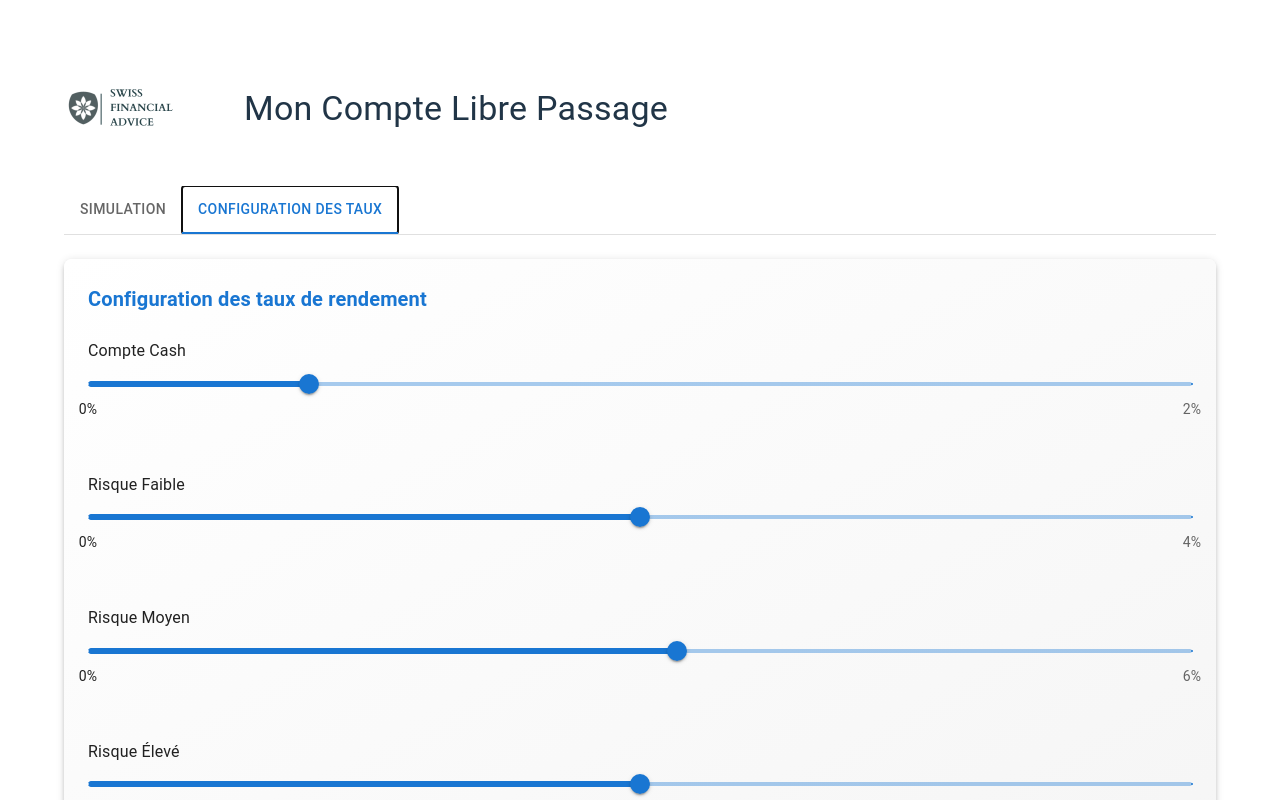
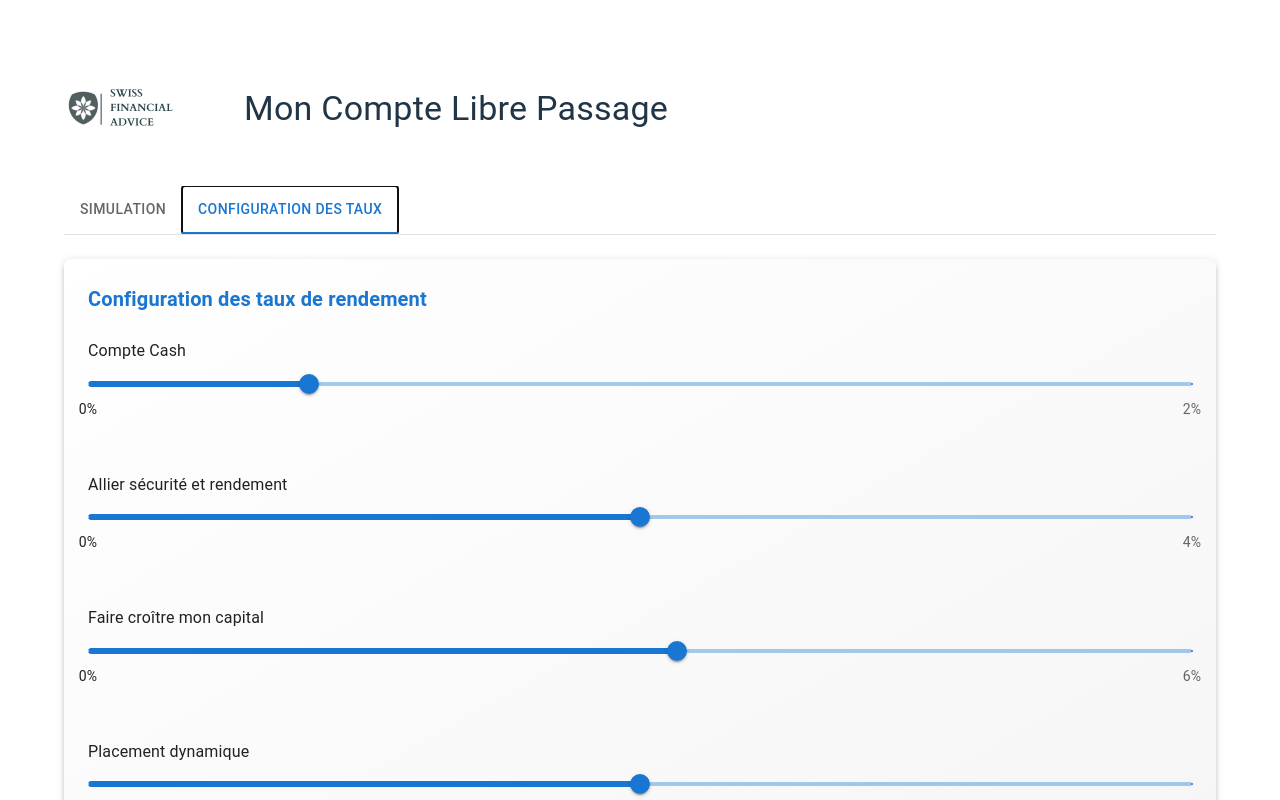
Before and after one commit to chrisb1321/simulateur-2e-pilier, a React (Vite) app: page / in a window 1280 px wide. Both pictures are taken after a click on the tab "CONFIGURATION DES TAUX". Shown: the top 800 px of the page. Built offline with nearby package versions, Linux system fonts and the light colour scheme.

Commit message:
Mise à jour des noms des profils d'investissement et des taux de rendement

```diff
--- a/src/App.tsx
+++ b/src/App.tsx
@@ -87,7 +87,9 @@ function App() {
     );
 
     const scenarioProfil = calculerScenario(
-      `Profil ${profilSelectionne.charAt(0) + profilSelectionne.slice(1).toLowerCase()}`,
+      profilSelectionne === 'EQUILIBRE' ? 'Allier sécurité et rendement' :
+      profilSelectionne === 'CROISSANCE' ? 'Faire croître mon capital' :
+      'Placement dynamique',
       tauxRendement[profilSelectionne === 'EQUILIBRE' ? 'FAIBLE' : profilSelectionne === 'CROISSANCE' ? 'MOYEN' : 'ELEVE'],
       capitalInitial,
       anneesRestantes,
@@ -200,9 +202,9 @@ function App() {
                     label="Profil d'investissement"
                     onChange={(e) => setProfilSelectionne(e.target.value as ProfilType)}
                   >
-                    <MenuItem value="EQUILIBRE">Profil Équilibre</MenuItem>
-                    <MenuItem value="CROISSANCE">Profil Croissance</MenuItem>
-                    <MenuItem value="DYNAMIQUE">Profil Dynamique</MenuItem>
+                    <MenuItem value="EQUILIBRE">Allier sécurité et rendement</MenuItem>
+                    <MenuItem value="CROISSANCE">Faire croître mon capital</MenuItem>
+                    <MenuItem value="DYNAMIQUE">Placement dynamique</MenuItem>
                   </Select>
                 </FormControl>
               </Grid>
--- a/src/components/ConfigurationTaux.tsx
+++ b/src/components/ConfigurationTaux.tsx
@@ -67,7 +67,7 @@ export default function ConfigurationTaux({ tauxActuels, onTauxChange }: Configu
         <Grid item xs={12}>
           <Box sx={{ mb: 2 }}>
             <Typography gutterBottom>
-              Risque Faible
+              Allier sécurité et rendement
             </Typography>
             <Slider
               value={tauxActuels.FAIBLE * 100}
@@ -88,7 +88,7 @@ export default function ConfigurationTaux({ tauxActuels, onTauxChange }: Configu
         <Grid item xs={12}>
           <Box sx={{ mb: 2 }}>
             <Typography gutterBottom>
-              Risque Moyen
+              Faire croître mon capital
             </Typography>
             <Slider
               value={tauxActuels.MOYEN * 100}
@@ -109,7 +109,7 @@ export default function ConfigurationTaux({ tauxActuels, onTauxChange }: Configu
         <Grid item xs={12}>
           <Box sx={{ mb: 2 }}>
             <Typography gutterBottom>
-              Risque Élevé
+              Placement dynamique
             </Typography>
             <Slider
               value={tauxActuels.ELEVE * 100}
```
